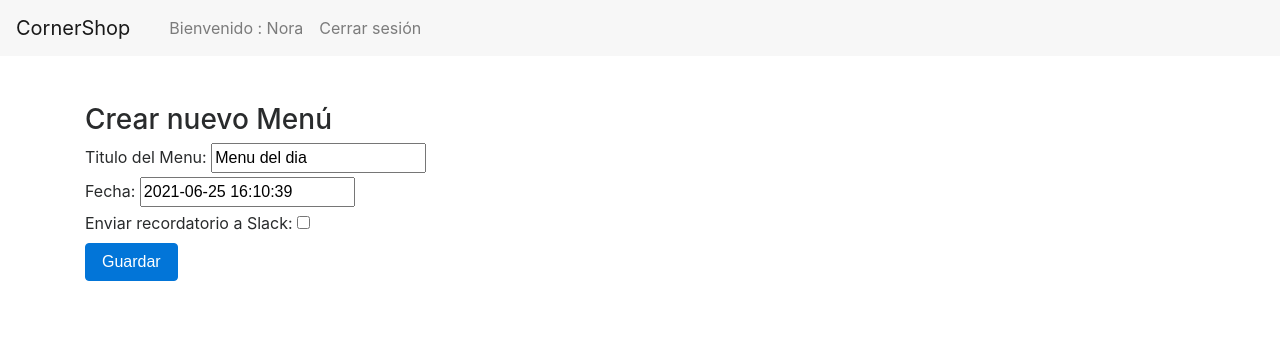
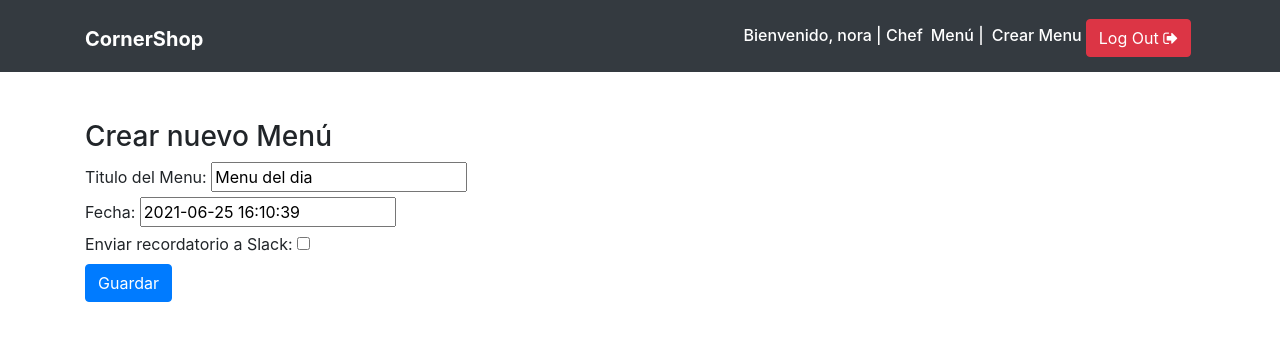
Before and after one commit to JorgitoR/Cornershop-s-Backend-Test, a Django app: page /crear_menu/ in a window 1280 px wide. Shown: the top 341 px of the page. Run offline with Django 3.2, Linux system fonts and the light colour scheme; a user stored in the database is signed in; some libraries are stand-ins or nearby versions.

Commit message:
Cornershop's Backend Test

```diff
--- a/CornershopTest/settings.py
+++ b/CornershopTest/settings.py
@@ -137,6 +137,6 @@ STATIC_URL = '/static/'
 # Default primary key field type
 # https://docs.djangoproject.com/en/3.2/ref/settings/#default-auto-field
 
-TOKEN_SLACK = 'xoxb-2192055643926-2222772015312-iYOMBIvdL4Jago6g5FQ3gTQw'
+TOKEN_SLACK = 'xoxb-2192055643926-2193586085479-EhbSAhMqvACfhv4UzMEhzhng'
 
 DEFAULT_AUTO_FIELD = 'django.db.models.BigAutoField'
--- a/Menu/models.py
+++ b/Menu/models.py
@@ -112,6 +112,7 @@ def post_menu(instance, *args, **kwargs):
 
 	if instance.enviar == True:
 		opcion = Opcion.objects.filter(menu__id=instance.id)
-		enviar_slack(opcion, instance.id)
+		if opcion.exists():
+			enviar_slack(opcion, instance.id)
 
 post_save.connect(post_menu, sender=Menu)
--- a/Menu/task.py
+++ b/Menu/task.py
@@ -12,7 +12,7 @@ def enviar_slack(opcion, uuid):
 	for opcion in opcion:
 		opciones.append(str(opcion.item))
 
-	print(opciones)
+
 	opcion_texto = str(opciones)
 
 	url_menu = "http://localhost:8000/menu/%s" % str(uuid)
@@ -20,7 +20,7 @@ def enviar_slack(opcion, uuid):
 	cliente.api_call(
 		'chat.postMessage',
 		json={
-			'channel':'#slack-prueba',
+			'channel':'#menu',
 			'text':"Estimado. \nEl menu de hoy es:" + opcion_texto + "\nurl: " + url_menu + "\nSaludos !!"
 		}
 	)
--- a/Menu/test_views.py
+++ b/Menu/test_views.py
@@ -8,11 +8,11 @@ class MenuViewTestCase(TestCase):
 
 	def test_menu_count(self):
 		qs = Menu.objects.all()
-		self.assertEqual(qs.count(), 3)
+		self.assertEqual(qs.count(), 0)
 
 	def test_opcion_count(self):
 		qs = Opcion.objects.all()
-		self.assertEqual(qs.count(), 13)
+		self.assertEqual(qs.count(), 0)
 
 	def test_menu_lista_view(self):
 		qs = Menu.objects.all()
--- a/Menu/views.py
+++ b/Menu/views.py
@@ -109,8 +109,8 @@ def add_opciones(request, menu_id):
 		formset = opcionesFormSet(request.POST, instance=menu)
 		if form.is_valid() and formset.is_valid():
 			with transaction.atomic():
+				formset.save()
 				form.save()
-				formset.save()
 
 			return redirect('actualizar_menu', menu.id)
 	else:
--- a/template/base.html
+++ b/template/base.html
@@ -1,3 +1,4 @@
+{% load static %}
 <!DOCTYPE html>
 <html>
 <head>
@@ -5,42 +6,47 @@
 	<title>CornerShop Test</title>
 
 
-    <link rel="stylesheet" href="https://maxcdn.bootstrapcdn.com/bootstrap/4.0.0-alpha.6/css/bootstrap.min.css" integrity="sha384-rwoIResjU2yc3z8GV/NPeZWAv56rSmLldC3R/AZzGRnGxQQKnKkoFVhFQhNUwEyJ" crossorigin="anonymous">
+           <!-- Bootstrap CSS -->
+    <link rel="stylesheet" href="https://maxcdn.bootstrapcdn.com/bootstrap/4.0.0-beta.2/css/bootstrap.min.css" integrity="sha384-PsH8R72JQ3SOdhVi3uxftmaW6Vc51MKb0q5P2rRUpPvrszuE4W1povHYgTpBfshb" crossorigin="anonymous">
+    <link rel="stylesheet" href="https://maxcdn.bootstrapcdn.com/font-awesome/4.7.0/css/font-awesome.min.css">
+    <link href="https://fonts.googleapis.com/css?family=Open+Sans|Rubik" rel="stylesheet">
+
+    <link rel="stylesheet" href="https://maxcdn.bootstrapcdn.com/font-awesome/4.7.0/css/font-awesome.min.css">
+    <link href="https://fonts.googleapis.com/css?family=Open+Sans|Rubik" rel="stylesheet">
+
+    <link rel="stylesheet" href="{% static 'css/main.css' %}">
     <link href="https://maxcdn.bootstrapcdn.com/font-awesome/4.7.0/css/font-awesome.min.css" rel="stylesheet">
 
 </head>
 <body>
 
-<nav class="navbar navbar-toggleable-md navbar-light bg-faded">
-  <button class="navbar-toggler navbar-toggler-right" type="button" data-toggle="collapse" data-target="#navbarTogglerDemo02" aria-controls="navbarTogglerDemo02" aria-expanded="false" aria-label="Toggle navigation">
-    <span class="navbar-toggler-icon"></span>
-  </button>
-  <a class="navbar-brand" href="{% url 'menu' %}">CornerShop</a>
 
-  <div class="collapse navbar-collapse" id="navbarTogglerDemo02">
+    <nav class="navbar navbar-expand-md navbar-dark bg-dark">
+        <div class="container">
+            <h1><a href="{% url 'menu' %}" class="navbar-brand">
+            <strong>CornerShop</strong></a></h1>
+            <button type="button" class="navbar-toggler" data-toggle="collapse" data-target="#navbar" aria-controls="navbar" aria-expanded="false" aria-label="Toggle navigation"><span class="navbar-toggler-icon"></span></button>
+            <div class="collapse navbar-collapse justify-content-end " id="navbar">
+                {% if not request.user.is_active %}
+                <a href="{% url 'menu' %}" class="btn btn-info mt-1 mx-1">Menú</a>
+                <a href="{% url 'login' %}" class="btn btn-info mt-1"><i class="fa fa-sign-in" aria-hidden="true"></i> Log In</a>
+                {% else %}
+                <h6 class="text-white mt-2 mr-2">Bienvenido, {{ request.user.username }} |
+                {% if request.user.chef %}
+                    Chef
+                {% else %}
+                    Empleado
+                {% endif %}
+                </h6>
 
-    <div class="col-lg-6">
-    <ul class="navbar-nav mr-auto mt-2 mt-md-0">
+                <h6 class="text-white mt-2 mr-2"><a href="{% url 'menu' %}" class="text-white">Menú</a> |</h6>
+                <h6 class="mt-2"><a href="{% url 'crear_menu' %}" class="text-white">Crear Menu</a></h6>
+                <a href="{% url 'logout' %}" class="btn btn-danger mt-1 mx-1">Log Out <i class="fa fa-sign-out" aria-hidden="true"></i></a>
+                {% endif %}
+            </div>
+        </div>
 
-        {% if user.is_authenticated %}
-            <li class="nav-item">
-                <a class="nav-link">Bienvenido : {{ request.user|capfirst }}</a>
-            </li>
-            <li class="nav-item">
-                <a class="nav-link" href="{% url 'logout' %}">Cerrar sesión</a>
-            </li>
-        {% else %}
-            <li class="nav-item">
-                <a class="nav-link" href="{% url 'login' %}">Iniciar sesión</a>
-            </li>
-        {% endif %}
-
-    </ul>
-    </div>
-  </div>
-</nav>
-
-
+    </nav>
 
 
 <div class="container">
```
Also changed, not shown: Menu/fixture/menu.json (+6 -6 lines), menu.json (+1 -1 lines), Menu/migrations/0001_initial.py, Menu/migrations/0002_auto_20210624_0947.py (deleted), Menu/migrations/0003_auto_20210624_1000.py (deleted), db.sqlite3.
